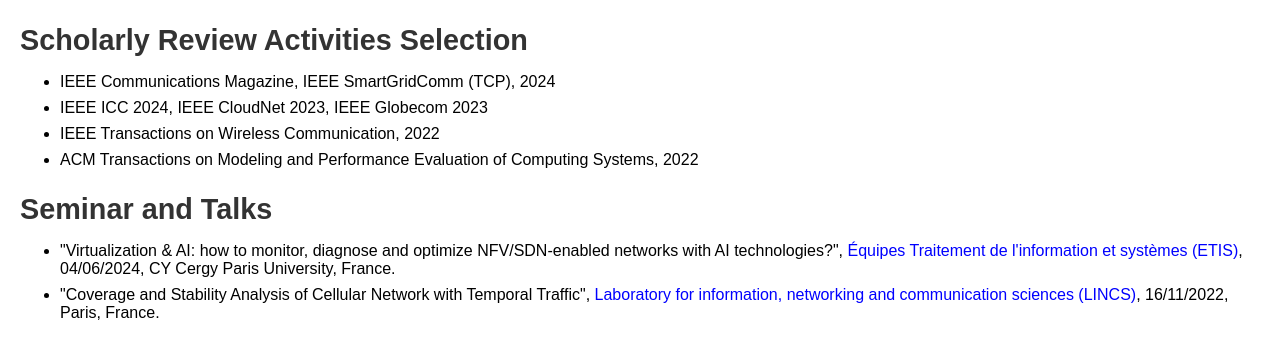
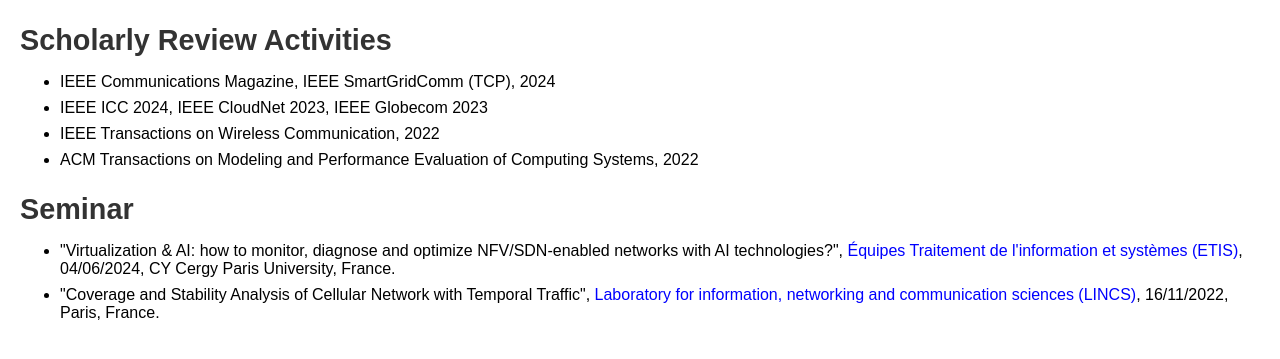
Before and after one commit to evesiphus/evesiphus.github.io, a Jekyll site: the page _pages/services.html, which Jekyll copies as it is, in a window 1280 px wide. Shown: the top 359 px of the page. Built offline with Jekyll 4.4.1, drawn with Linux system fonts in a browser that asks for light colours.

Commit message:
Update services.html

```diff
--- a/_pages/services.html
+++ b/_pages/services.html
@@ -34,7 +34,7 @@
 
     <!-- Scholarly Review Activities Section -->
     <section>
-        <h2>Scholarly Review Activities Selection</h2>
+        <h2>Scholarly Review Activities</h2>
         <ul>
             <li>IEEE Communications Magazine, IEEE SmartGridComm (TCP), 2024</li>
             <li>IEEE ICC 2024, IEEE CloudNet 2023, IEEE Globecom 2023</li>
@@ -45,7 +45,7 @@
 
     <!-- Seminar and Talks Section -->
     <section>
-        <h2>Seminar and Talks</h2>
+        <h2>Seminar</h2>
         <ul>
             <li>
                 "Virtualization & AI: how to monitor, diagnose and optimize NFV/SDN-enabled networks with AI technologies?",
```
